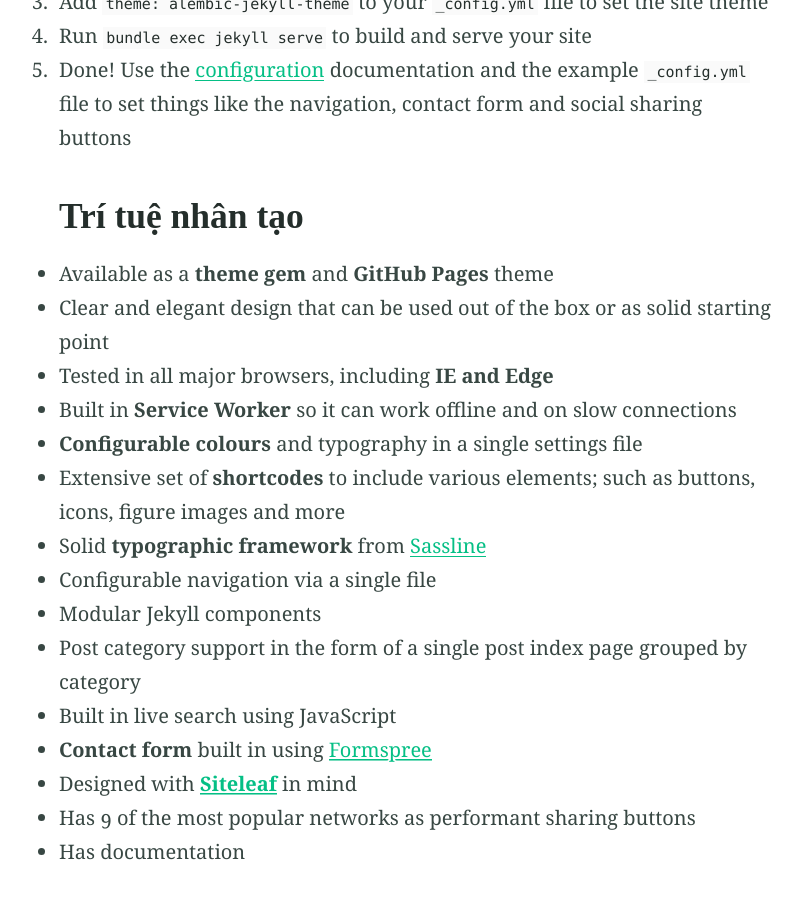
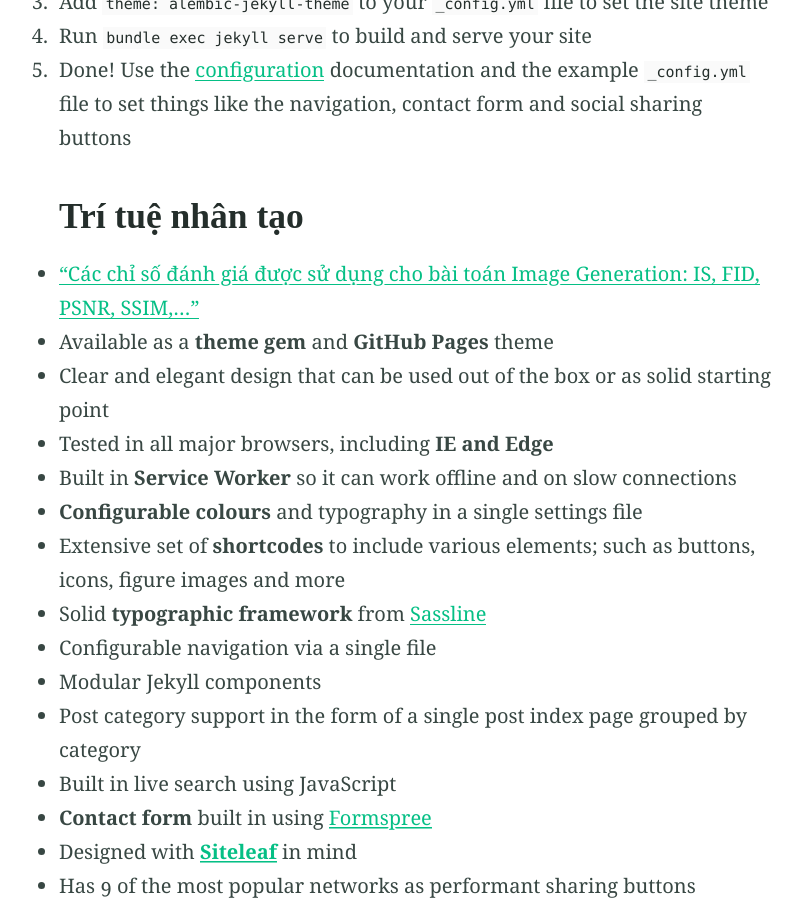
Before and after one commit to daviddarnes/alembic, a Jekyll site: the page built from index.md, in a window 1280 px wide and 900 px high, scrolled down 1303 px. Shown: the whole window, without its empty margins (224-1026 px from the left). Built offline with Jekyll 4.4.1, drawn with Linux system fonts in a browser that asks for light colours.

Commit message:
Update index.md

```diff
--- a/index.md
+++ b/index.md
@@ -21,7 +21,7 @@ Hi vọng, dù bạn là người mới bắt đầu hoặc là một chuyên gi
 5. Done! Use the [configuration](#configuration) documentation and the example [`_config.yml`](https://github.com/daviddarnes/alembic/blob/master/_config.yml) file to set things like the navigation, contact form and social sharing buttons
 
 ## Trí tuệ nhân tạo
-
+- ["Các chỉ số đánh giá được sử dụng cho bài toán Image Generation: IS, FID, PSNR, SSIM,..."](./_posts/2024-04-20-chi-so-danh-gia.md)
 - Available as a **theme gem** and **GitHub Pages** theme
 - Clear and elegant design that can be used out of the box or as solid starting point
 - Tested in all major browsers, including **IE and Edge**
```
